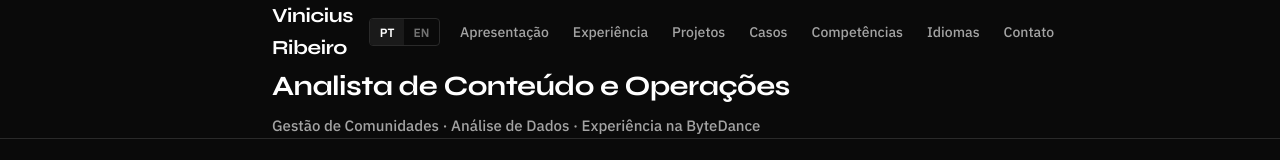
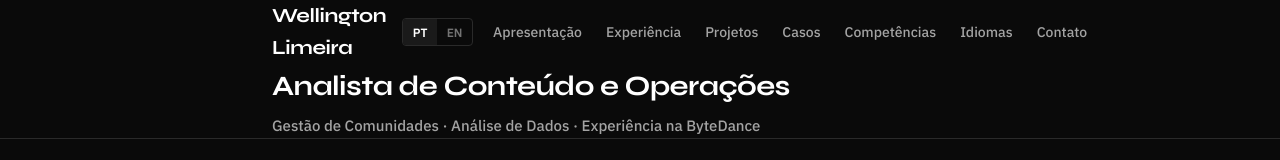
Before and after one commit to Vincs02/wellington-limeira.github.io, a plain HTML site: page index.html in a window 1280 px wide. Shown: the top 160 px of the page. Drawn offline with Linux system fonts and the light colour scheme.

Commit message:
Atualiza nome do portfólio para Wellington Limeira
Made-with: Cursor

```diff
--- a/i18n.js
+++ b/i18n.js
@@ -67,7 +67,7 @@
       'lang.en': 'Inglês — Intermediário',
       'lang.es': 'Espanhol — Básico',
       'section7.title': 'Contato',
-      'footer.text': 'Vinicius Ribeiro — Analista de Conteúdo e Operações',
+      'footer.text': 'Wellington Limeira — Analista de Conteúdo e Operações',
       'footer.sub': 'Experiência na ByteDance (CapCut) · Gestão de Comunidades · Análise de Dados',
       'proj2.context': 'Site de apresentação profissional — experiência em conteúdo, operações e gestão de comunidades na ByteDance/CapCut.',
       'proj2.bullet1': 'Objetivo: Apresentar perfil profissional de forma clara, com foco em análise de conteúdo, gestão de comunidades e suporte operacional.',
@@ -141,7 +141,7 @@
       'lang.en': 'English — Intermediate',
       'lang.es': 'Spanish — Basic',
       'section7.title': 'Contact',
-      'footer.text': 'Vinicius Ribeiro — Content and Operations Analyst',
+      'footer.text': 'Wellington Limeira — Content and Operations Analyst',
       'footer.sub': 'ByteDance (CapCut) Experience · Community Management · Data Analysis',
       'proj2.context': 'Professional presentation site — experience in content, operations, and community management at ByteDance/CapCut.',
       'proj2.bullet1': 'Objective: Present professional profile clearly, focused on content analysis, community management, and operational support.',
@@ -155,7 +155,7 @@
   function setLang(lang) {
     var l = lang === 'en' ? 'en' : 'pt';
     document.documentElement.lang = l === 'en' ? 'en' : 'pt-BR';
-    document.title = l === 'en' ? 'Vinicius Ribeiro | Content and Operations Analyst' : 'Vinicius Ribeiro | Analista de Conteúdo e Operações';
+    document.title = l === 'en' ? 'Wellington Limeira | Content and Operations Analyst' : 'Wellington Limeira | Analista de Conteúdo e Operações';
 
     var t = translations[l];
     document.querySelectorAll('[data-i18n]').forEach(function (el) {
--- a/index.html
+++ b/index.html
@@ -3,7 +3,7 @@
 <head>
   <meta charset="UTF-8">
   <meta name="viewport" content="width=device-width, initial-scale=1.0">
-  <title>Vinicius Ribeiro | Analista de Conteúdo e Operações</title>
+  <title>Wellington Limeira | Analista de Conteúdo e Operações</title>
   <link rel="preconnect" href="https://fonts.googleapis.com">
   <link rel="preconnect" href="https://fonts.gstatic.com" crossorigin>
   <link href="https://fonts.googleapis.com/css2?family=IBM+Plex+Sans:wght@400;500;600;700&family=Syne:wght@400;500;600;700;800&display=swap" rel="stylesheet">
@@ -12,7 +12,7 @@
 <body>
   <header class="header">
     <nav class="nav container">
-      <a href="#" class="logo">Vinicius Ribeiro</a>
+      <a href="#" class="logo">Wellington Limeira</a>
       <div class="nav-right">
         <div class="lang-switcher" role="group" aria-label="Idioma">
           <button type="button" class="lang-btn active" data-lang="pt">PT</button>
@@ -206,7 +206,7 @@
 
   <footer class="footer">
     <div class="container">
-      <p class="footer-text" data-i18n="footer.text">Vinicius Ribeiro — Analista de Conteúdo e Operações</p>
+      <p class="footer-text" data-i18n="footer.text">Wellington Limeira — Analista de Conteúdo e Operações</p>
       <p class="footer-sub" data-i18n="footer.sub">Experiência na ByteDance (CapCut) · Gestão de Comunidades · Análise de Dados</p>
     </div>
   </footer>
```
Also changed, not shown: 2 other files.
